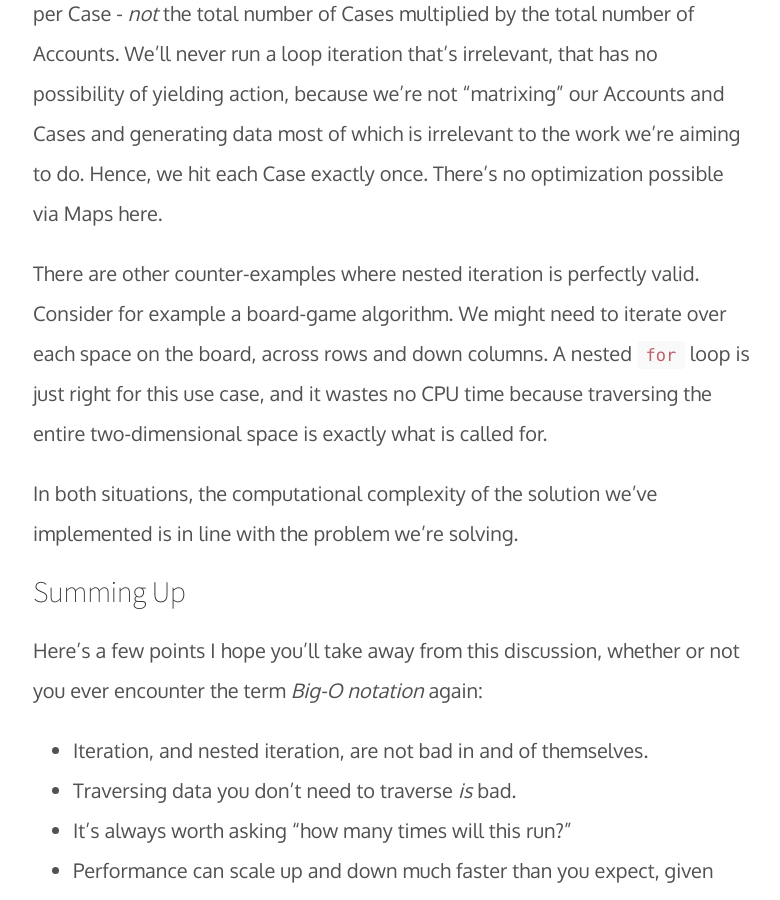
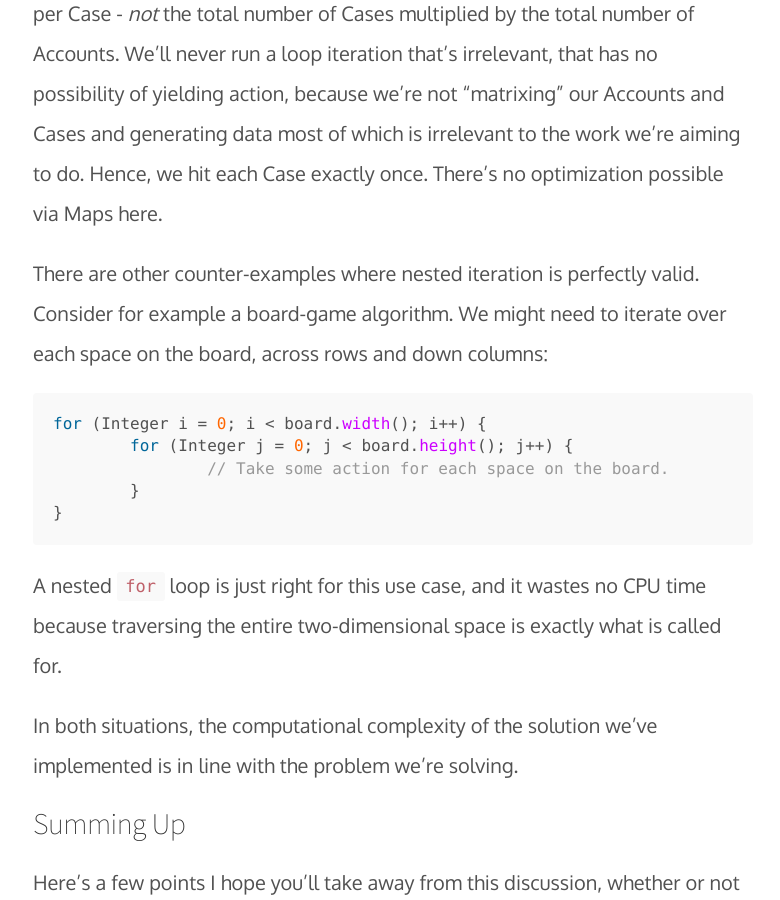
Before and after one commit to davidmreed/davidmreed.github.io, a Jekyll site: the page built from _posts/2019-11-04-quick-look-computational-complexity-apex.md, in a window 1280 px wide and 900 px high, scrolled down 6954 px. Shown: the whole window, without its empty margins (247-1027 px from the left). Built offline with Jekyll 4.4.1, drawn with Linux system fonts in a browser that asks for light colours; some web fonts are replaced.

Commit message:
Expand example

````diff
--- a/_posts/2019-11-04-quick-look-computational-complexity-apex.md
+++ b/_posts/2019-11-04-quick-look-computational-complexity-apex.md
@@ -144,7 +144,17 @@ However, what this code _doesn't_ do is fall into the same trap as the trigger w
 
 Look at how many times the loops run. We'll call `CaseUtility` exactly once per Case - *not* the total number of Cases multiplied by the total number of Accounts. We'll never run a loop iteration that's irrelevant, that has no possibility of yielding action, because we're not "matrixing" our Accounts and Cases and generating data most of which is irrelevant to the work we're aiming to do. Hence, we hit each Case exactly once. There's no optimization possible via Maps here.
 
-There are other counter-examples where nested iteration is perfectly valid. Consider for example a board-game algorithm. We might need to iterate over each space on the board, across rows and down columns. A nested `for` loop is just right for this use case, and it wastes no CPU time because traversing the entire two-dimensional space is exactly what is called for.
+There are other counter-examples where nested iteration is perfectly valid. Consider for example a board-game algorithm. We might need to iterate over each space on the board, across rows and down columns:
+
+```apex
+for (Integer i = 0; i < board.width(); i++) {
+	for (Integer j = 0; j < board.height(); j++) {
+		// Take some action for each space on the board.
+	}
+}
+```
+
+ A nested `for` loop is just right for this use case, and it wastes no CPU time because traversing the entire two-dimensional space is exactly what is called for.
 
 In both situations, the computational complexity of the solution we've implemented is in line with the problem we're solving.
 
````
